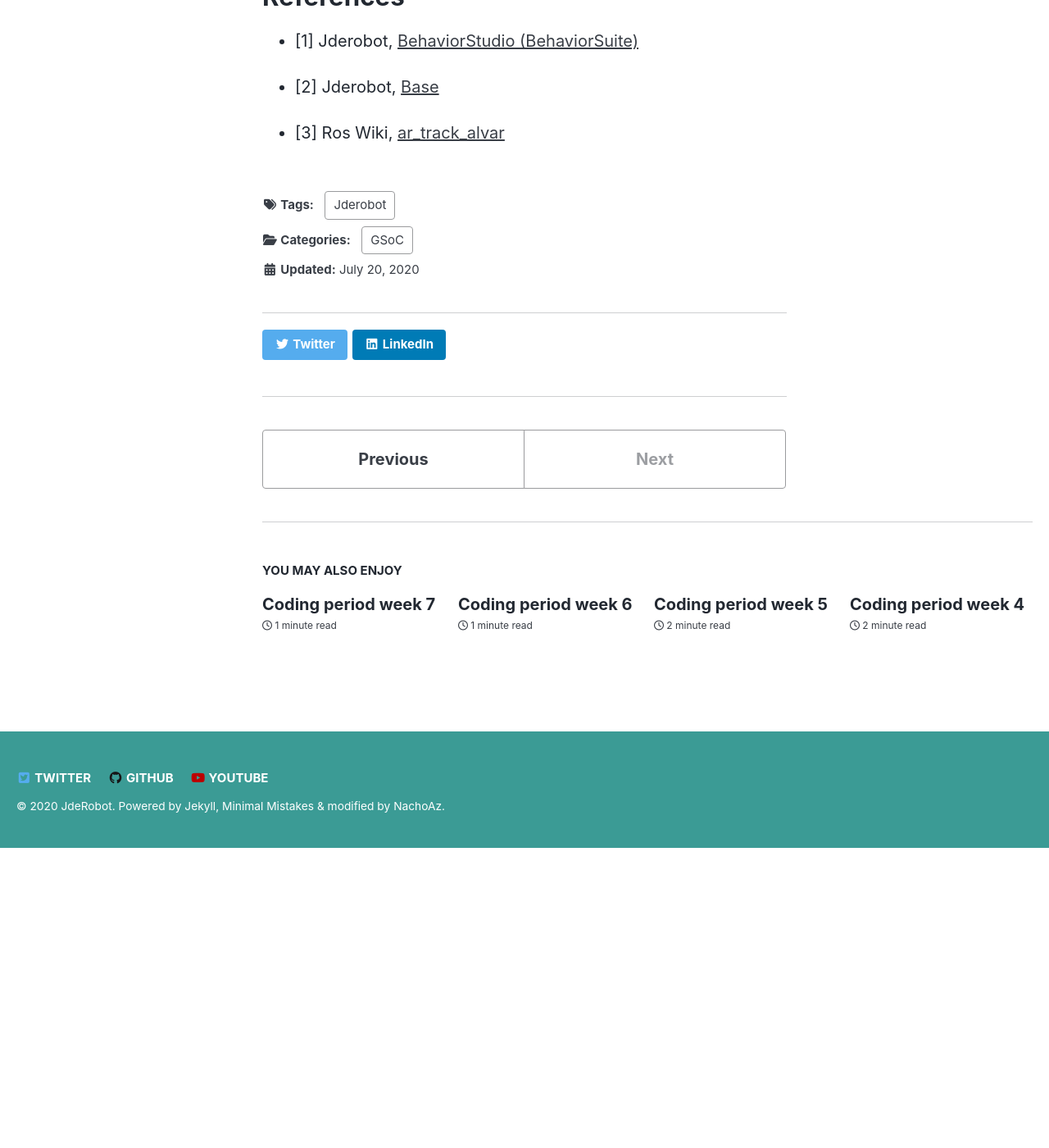
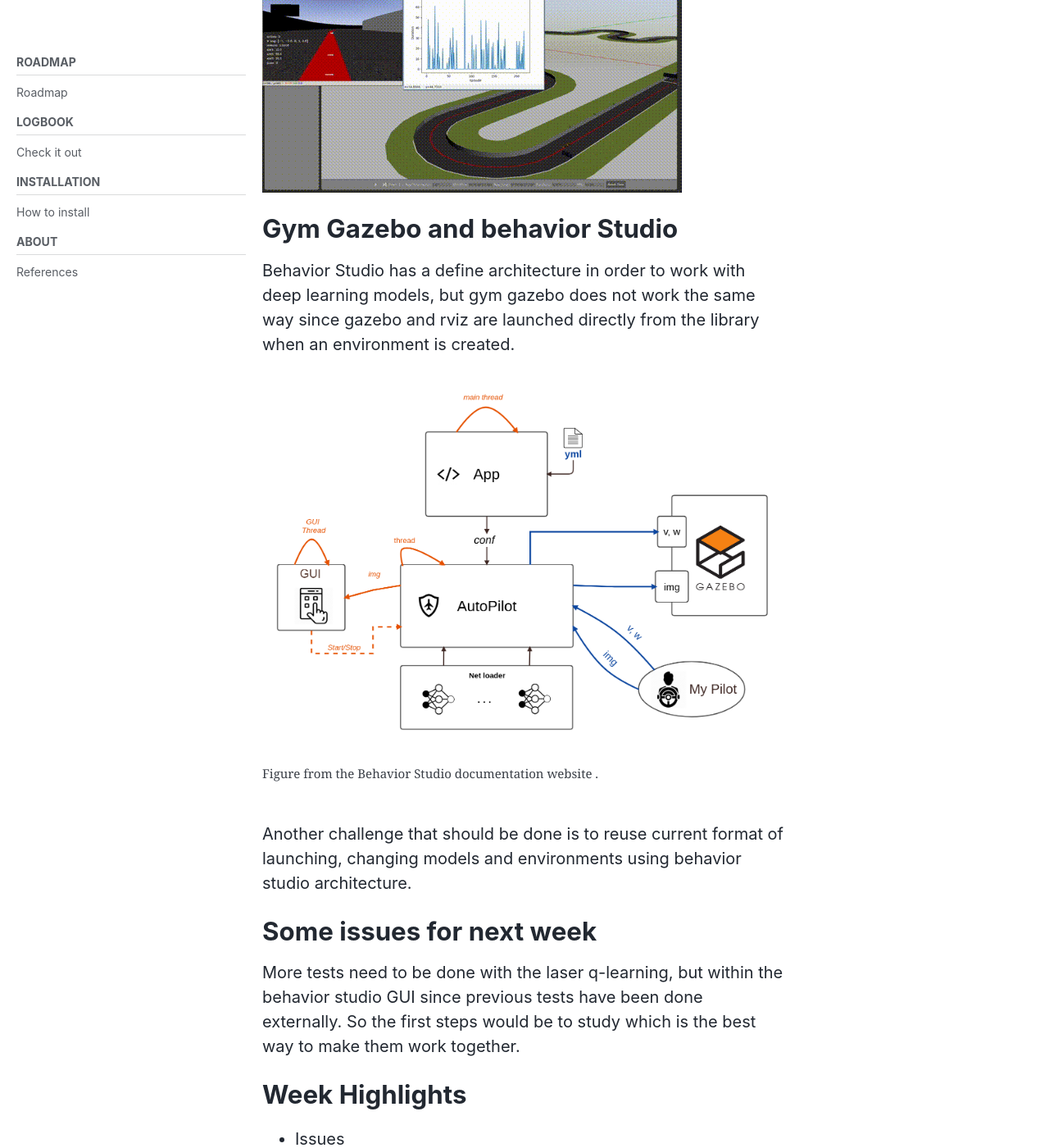
Before and after one commit to TheRoboticsClub/colab-gsoc2020-Diego_Charrez, a Jekyll site: the page built from docs/_posts/2020-07-20-Week-8.md, in a window 1280 px wide and 1400 px high, scrolled down 814 px. Shown: the whole window at 82% size. Built offline with Jekyll 4.4.1, drawn with Linux system fonts in a browser that asks for light colours; cached includes are drawn as plain includes; nearby versions of some CDN libraries; before the commit the page ends 1847 px from its top, so only the background shows below that; some of the changed text lies outside the part shown.

Commit message:
week8's blog post updated

```diff
--- a/docs/_posts/2020-07-20-Week-8.md
+++ b/docs/_posts/2020-07-20-Week-8.md
@@ -24,19 +24,47 @@
 
 Also it is time to try out q-learning with the formula 1 using a lidar as perception, once this is done it would be possible to test other more complex agents like the one with camera.
 
+# Q Learning
+
+Before getting into deep q learning, we are going to make sure that models, plugins, world, and behavior studio work correctly in noetic, as a result a formula 1 with laser is being tested.
+
+The lidar and camera versions of the formula 1 work partially with noetic.
+
+![q-learning]({{ "/assets/images/blogs/gym-gazebo-noetic.gif" | absolute_url }})
+
+# Gym Gazebo and behavior Studio
+
+Behavior Studio has a define architecture in order to work with deep learning models, but gym gazebo does not work the same way since gazebo and rviz are launched directly from the library when an environment is created.
+
+{% capture fig_img %}
+![Foo]({{ "/assets/images/blogs/behavior_suite_diagram.png" | relative_url }})
+{% endcapture %}
+
+<figure>
+  {{ fig_img | markdownify | remove: "<p>" | remove: "</p>" }}
+  <figcaption>Figure from the Behavior Studio documentation website .</figcaption>
+</figure>
+
+Another challenge that should be done is to reuse current format of launching, changing models and environments using behavior studio architecture.
+
+# Some issues for next week
+
+More tests need to be done with the laser q-learning, but within the behavior studio GUI since previous tests have been done externally. So the first steps would be to study which is the best way to make them work together.
+
 # Week Highlights
 
 - Issues
 
+    - [Add support for RL #37](https://github.com/JdeRobot/BehaviorStudio/issues/37)
+    - [[Models] ROS Noetic Support for F1 #9](https://github.com/JdeRobot/CustomRobots/issues/9)
+    - [[Models] ROS Noetic Support for F1 pose estimation plugin #10](https://github.com/JdeRobot/CustomRobots/issues/10)
+
 - Pull Requests
 
+    - [Adding support for RL #62](https://github.com/JdeRobot/BehaviorStudio/pull/62)
+
 - From now on I will be working directly on the main repositories as suggested by my mentor, so all changes would be visible for other members of the team.
-
 
 # References
 
 * [1] Jderobot, [BehaviorStudio (BehaviorSuite)](https://github.com/JdeRobot/BehaviorStudio/tree/reboot)
-
-* [2] Jderobot, [Base](https://github.com/JdeRobot/base)
-
-* [3] Ros Wiki, [ar_track_alvar](http://wiki.ros.org/ar_track_alvar)
```
Also changed, not shown: docs/assets/images/blogs/behavior_suite_diagram.png (added), docs/assets/images/blogs/gym-gazebo-noetic.gif (added).
